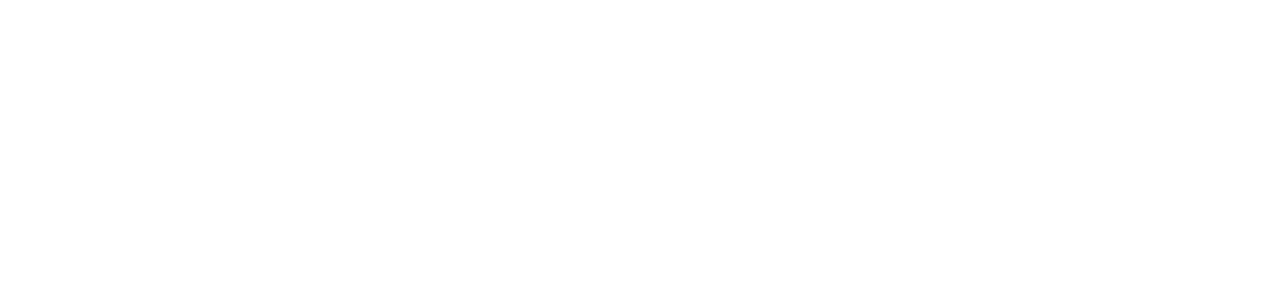
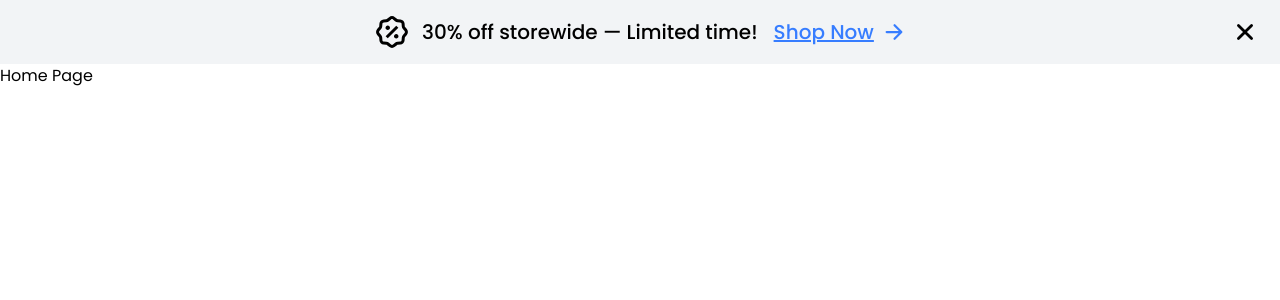
Before and after one commit to tuanhungdev1/HomeDecor, a React (Vite) app: page / in a window 1280 px wide. Shown: the top 300 px of the page. Built offline with nearby package versions, Linux system fonts and the light colour scheme.

Commit message:
add promotion banner

```diff
--- /dev/null
+++ b/src/components/promotionalBanner/PromotionalBanner.tsx
@@ -0,0 +1,46 @@
+import { useState } from "react";
+import { Link } from "react-router-dom";
+import { RiDiscountPercentLine } from "react-icons/ri";
+import { IoArrowForwardOutline } from "react-icons/io5";
+import { IoClose } from "react-icons/io5";
+
+const PromotionalBanner = () => {
+  const [isShowPromotionalBanner, setIsShowPromotionalBanner] =
+    useState<boolean>(true);
+
+  const handleShowPromotionalBannerClick = () => {
+    setIsShowPromotionalBanner(false);
+  };
+  return (
+    <>
+      {isShowPromotionalBanner && (
+        <div className="relative flex items-center justify-center w-full h-12 gap-4 text-lg font-medium lg:h-16 xl:text-xl bg-secondary-gray">
+          <div className="flex items-center gap-3">
+            <div>
+              <RiDiscountPercentLine className="text-3xl xl:text-4xl" />
+            </div>
+            <span>30% off storewide — Limited time!</span>
+          </div>
+          <Link
+            to={"/shop"}
+            className="items-center hidden gap-2 underline md:flex text-secondary-blue"
+          >
+            <span>Shop Now</span>
+            <div>
+              <IoArrowForwardOutline className="text-2xl" />
+            </div>
+          </Link>
+
+          <div
+            className="absolute p-2 cursor-pointer right-3"
+            onClick={handleShowPromotionalBannerClick}
+          >
+            <IoClose className="text-3xl" />
+          </div>
+        </div>
+      )}
+    </>
+  );
+};
+
+export default PromotionalBanner;
--- /dev/null
+++ b/src/components/promotionalBanner/index.ts
@@ -0,0 +1 @@
+export { default as PromotionalBanner } from "./PromotionalBanner";
--- /dev/null
+++ b/src/constants/menuItem.ts
@@ -0,0 +1,24 @@
+import { IMenuItem } from "@/types/type";
+
+export const menuItems: IMenuItem[] = [
+  {
+    id: "home",
+    title: "Home",
+    url: "/",
+  },
+  {
+    id: "shop",
+    title: "Shop",
+    url: "/shop",
+  },
+  {
+    id: "product",
+    title: "Product",
+    url: "/product",
+  },
+  {
+    id: "contact-us",
+    title: "Contact Us",
+    url: "/contact-us",
+  },
+];
--- a/src/layouts/Header.tsx
+++ b/src/layouts/Header.tsx
@@ -1,5 +1,11 @@
+import { PromotionalBanner } from "@/components/promotionalBanner";
+
 const Header = () => {
-  return <div></div>;
+  return (
+    <div>
+      <PromotionalBanner />
+    </div>
+  );
 };
 
 export default Header;
--- a/src/pages/HomePage.tsx
+++ b/src/pages/HomePage.tsx
@@ -1,5 +1,5 @@
 const HomePage = () => {
-  return <div></div>;
+  return <div>Home Page</div>;
 };
 
 export default HomePage;
--- a/src/types/type.d.ts
+++ b/src/types/type.d.ts
@@ -0,0 +1,5 @@
+export interface IMenuItem {
+  id: string;
+  title: string;
+  url: string;
+}
```
